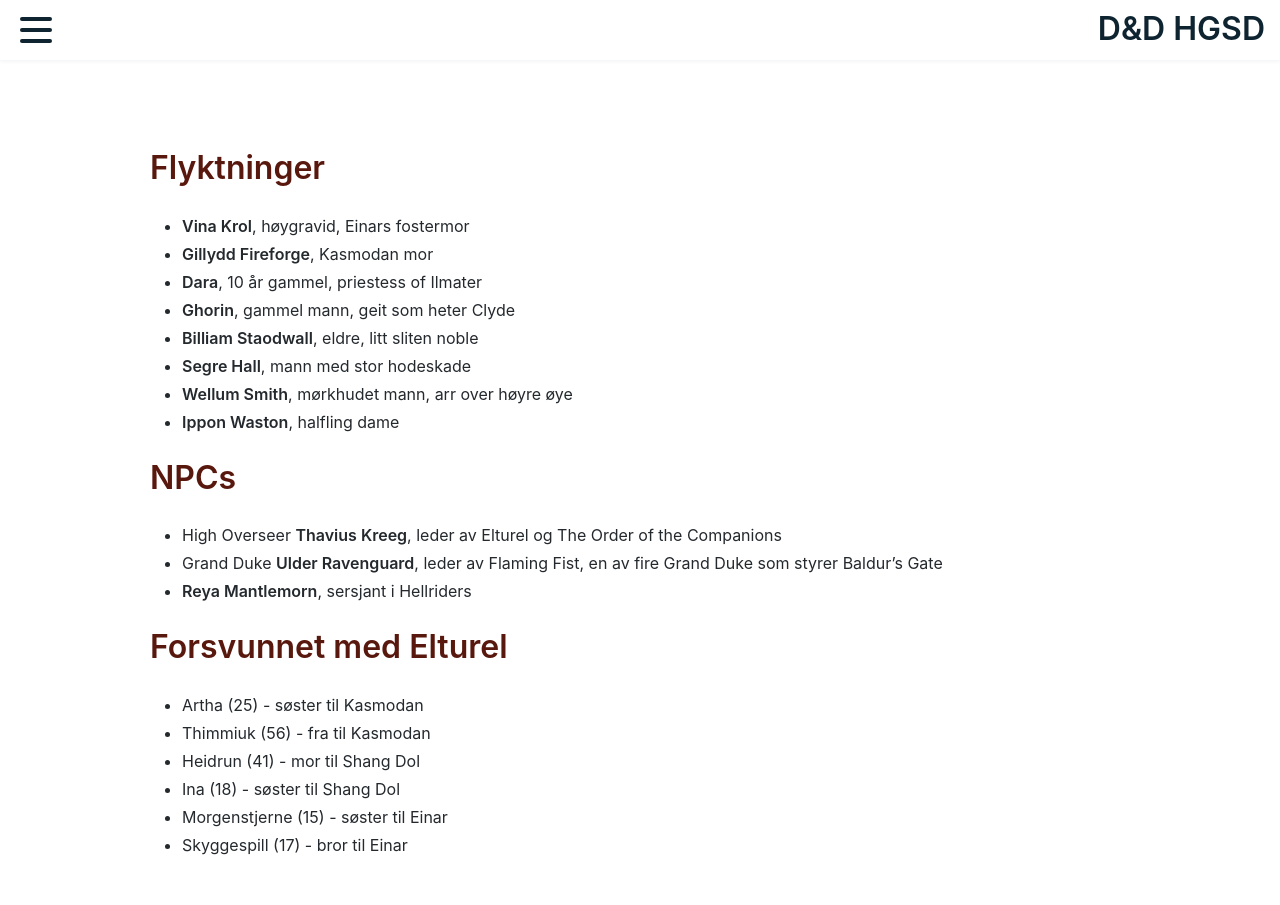
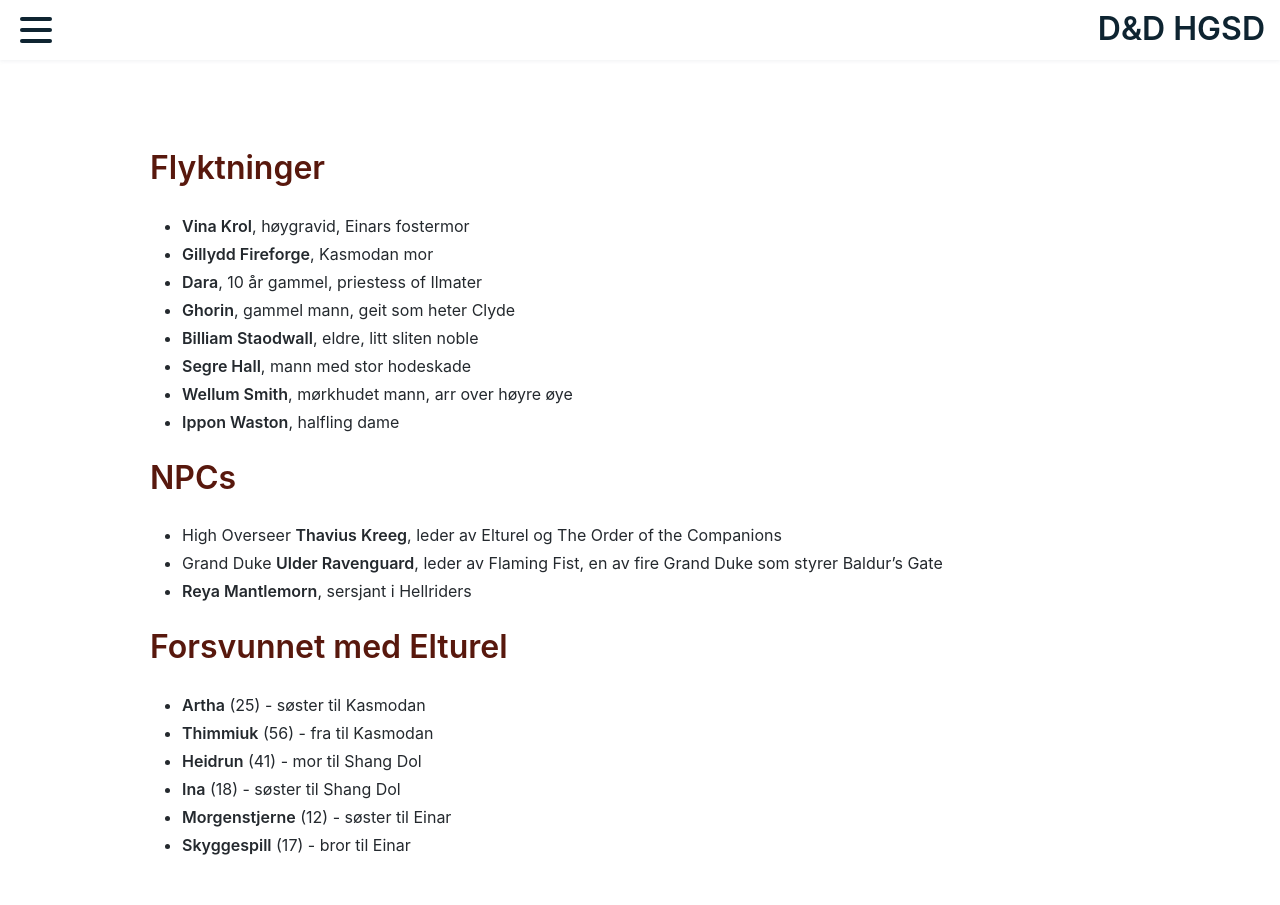
Before and after one commit to mrhelgeklausen/Legacy-of-the-Hellriders, a Jekyll site: the page built from npcs.md, in a window 1280 px wide. Built offline with Jekyll 4.4.1, drawn with Linux system fonts in a browser that asks for light colours; our own code applies the rules of GitHub Pages for plain Markdown files.

Commit message:
Update npcs.md

```diff
--- a/npcs.md
+++ b/npcs.md
@@ -17,9 +17,9 @@
 
 
 # Forsvunnet med Elturel
-- Artha (25) - søster til Kasmodan
-- Thimmiuk (56) - fra til Kasmodan
-- Heidrun (41) - mor til Shang Dol
-- Ina (18) - søster til Shang Dol
-- Morgenstjerne (15) - søster til Einar
-- Skyggespill (17) - bror til Einar
+- **Artha** (25) - søster til Kasmodan
+- **Thimmiuk** (56) - fra til Kasmodan
+- **Heidrun** (41) - mor til Shang Dol
+- **Ina** (18) - søster til Shang Dol
+- **Morgenstjerne** (12) - søster til Einar
+- **Skyggespill** (17) - bror til Einar
```
